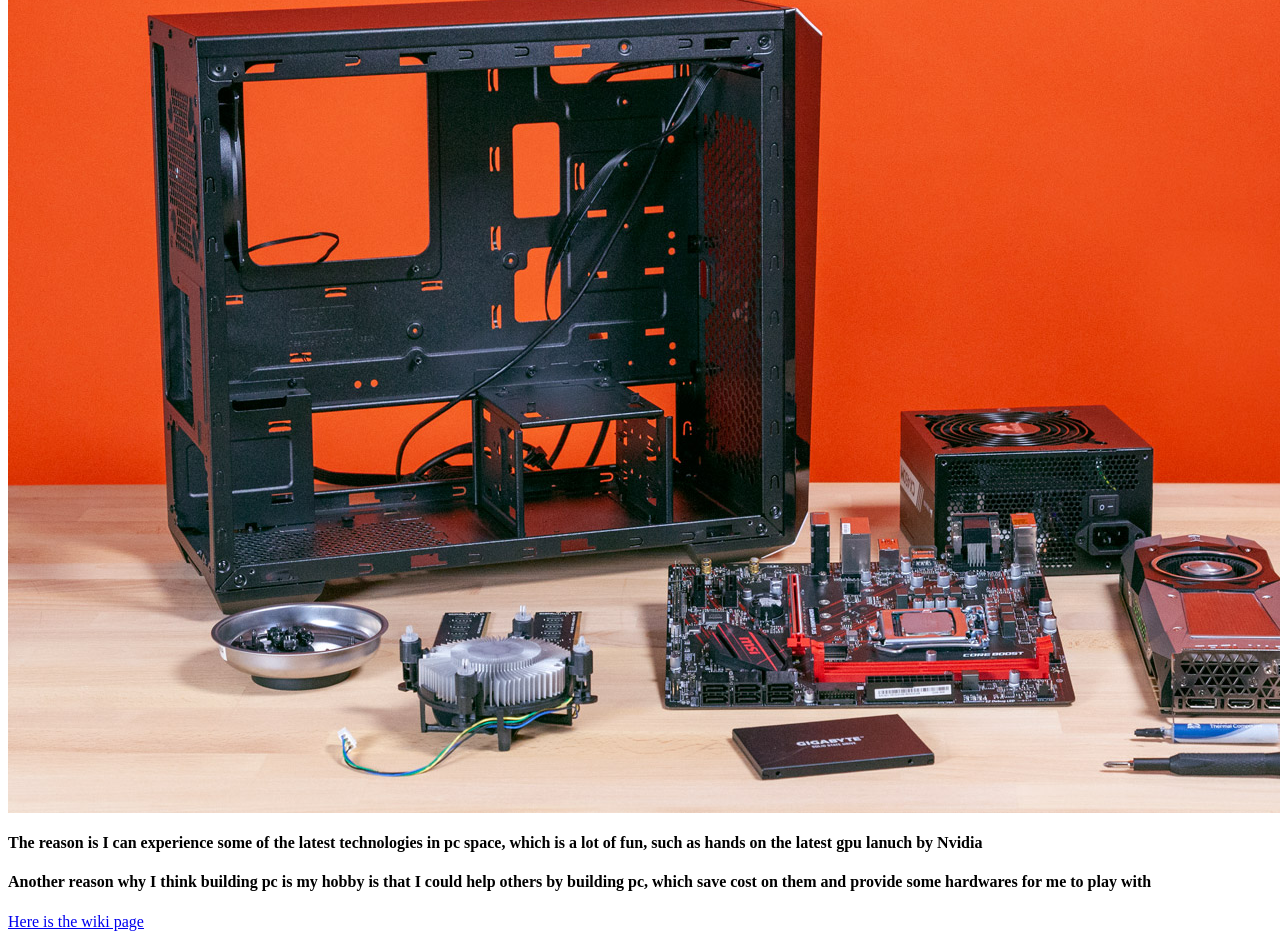
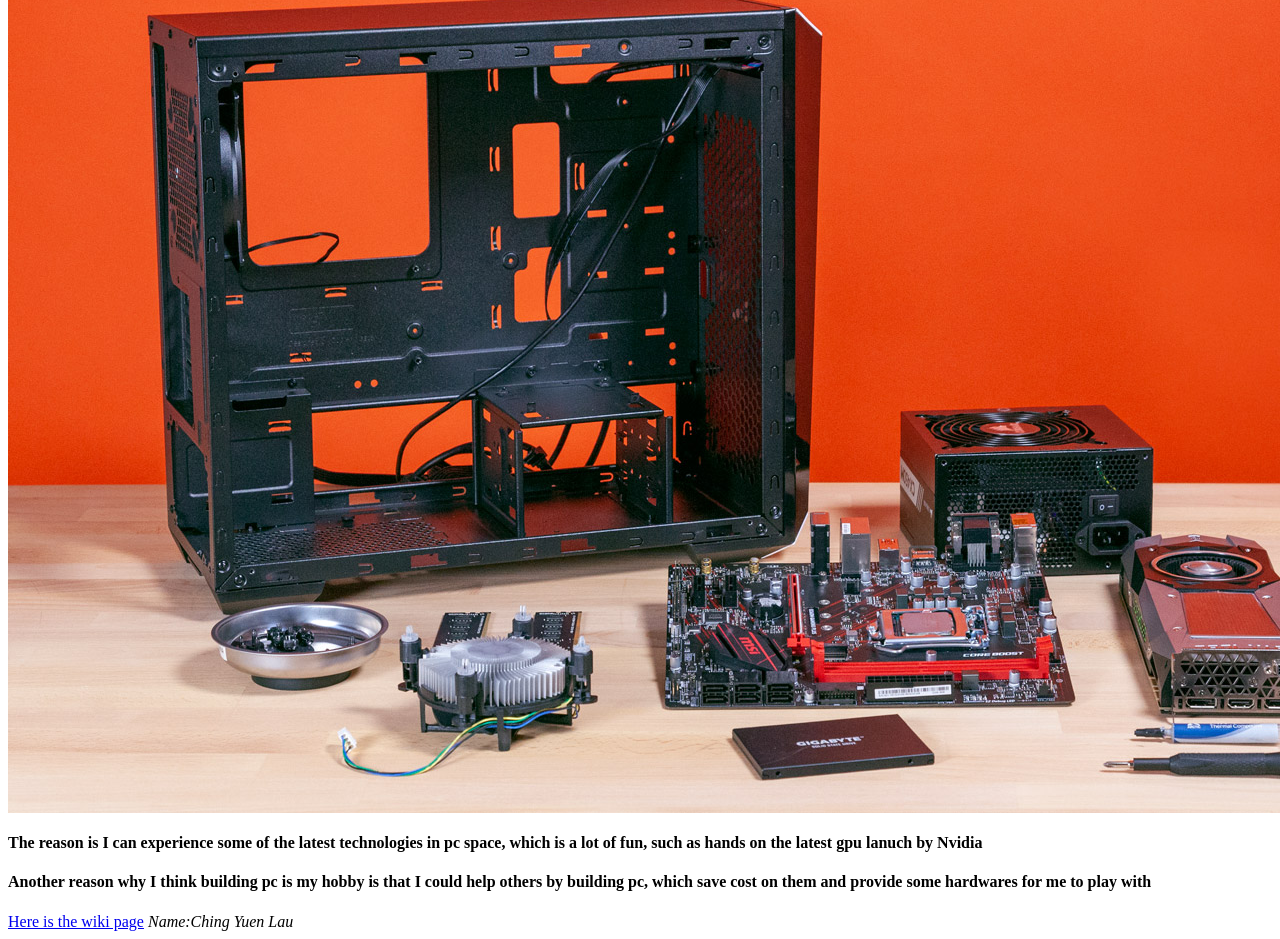
Before and after one commit to MaxL1010/MB115-Lab8, a plain HTML site: page index.html in a window 1280 px wide. Shown: the part 180-1119 px from the top of the page. Drawn offline with Linux system fonts and the light colour scheme.

Commit message:
Update index.html

```diff
--- a/index.html
+++ b/index.html
@@ -3,3 +3,4 @@
 <h4> The reason is I can experience some of the latest technologies in pc space, which is a lot of fun, such as hands on the latest gpu lanuch by Nvidia</h4>
 <h4> Another reason why I think building pc is my hobby is that I could help others by building pc, which save cost on them and provide some hardwares for me to play with</h4>
 <a href="https://en.wikipedia.org/wiki/Homebuilt_computer"> Here is the wiki page</a>
+<em> Name:Ching Yuen Lau </em>
```
